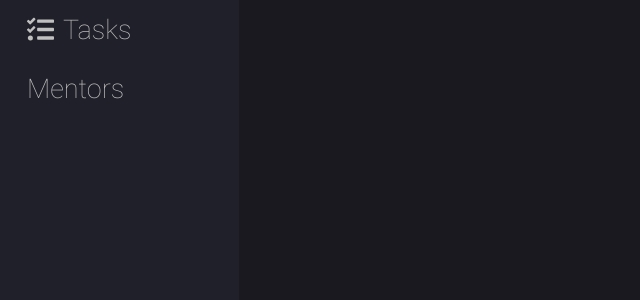
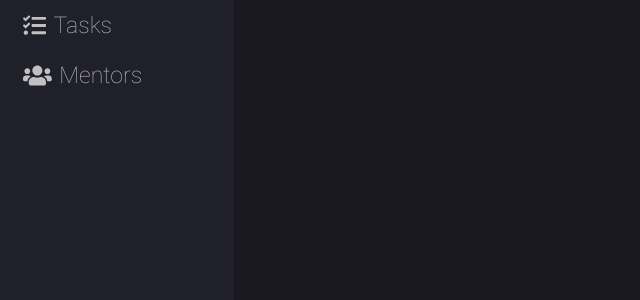
Before and after one commit to dev-cyprium/Timings, a React (Create React App) app: page / in a window 1280 px wide. Shown: the top 300 px of the page, without its empty margins (0-640 px from the left). Built offline with nearby package versions, Linux system fonts and the light colour scheme.

Commit message:
add user route

```diff
--- a/src/App.js
+++ b/src/App.js
@@ -10,9 +10,10 @@ import Mentors from './components/Mentors';
 
 /* Font Awesome */
 import { library } from '@fortawesome/fontawesome-svg-core'
-import { faTasks } from '@fortawesome/free-solid-svg-icons'
+import { faTasks, faUsers } from '@fortawesome/free-solid-svg-icons'
 
 library.add(faTasks);
+library.add(faUsers);
 
 class App extends Component {
   render() {
--- a/src/components/layout/Navigation.js
+++ b/src/components/layout/Navigation.js
@@ -16,7 +16,10 @@ const Navigation = () => (
         </Link>
       </li>
       <li>
-        <Link to={routes.mentors}>Mentors</Link>
+        <Link to={routes.mentors} className="d-flex align-items-center">
+          <FontAwesomeIcon icon="users" />
+          <span class="m-l-p33">Mentors</span>
+        </Link>
       </li>
     </ul>
   </aside>
--- a/src/components/layout/navigation.css
+++ b/src/components/layout/navigation.css
@@ -1,5 +1,5 @@
 .Navigation-navbar {
-  font-size: 2.7rem;
+  font-size: 2.3rem;
   font-family: 'Roboto Thin';
   background: #20202a;
 }
```
